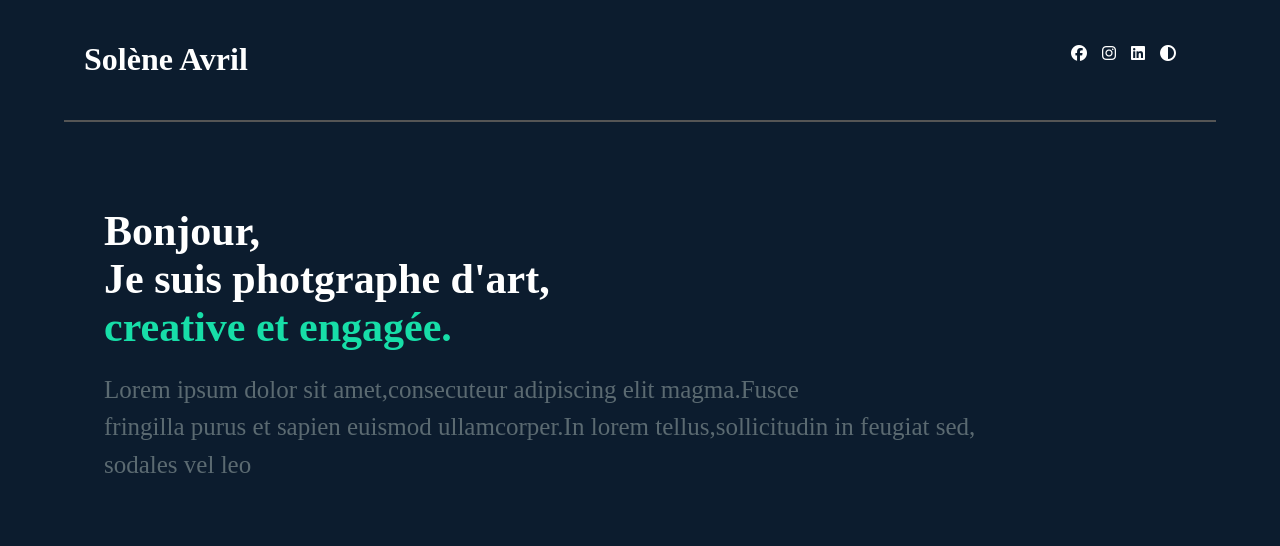
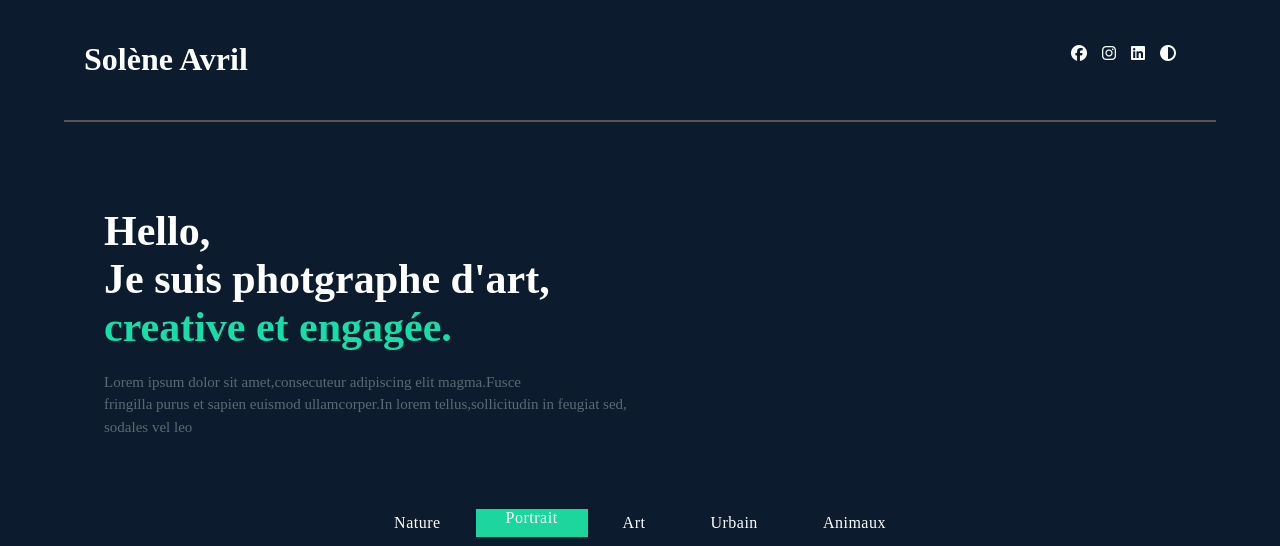
Before and after one commit to erhankilinc/TP2_Fil_Rouge, a plain HTML site: page index.html in a window 1280 px wide. Shown: the top 546 px of the page. Drawn offline with Linux system fonts and the light colour scheme.

Commit message:
9st commit

```diff
--- a/index.html
+++ b/index.html
@@ -26,7 +26,7 @@
     </header>
     <section class="introduction"> <!--configuration de la presentation (2eme partie) -->
         <h2>
-            Bonjour,<br>Je suis photgraphe d'art,<br><span> creative et engagée.</span>
+            Hello,<br>Je suis photgraphe d'art,<br><span> creative et engagée.</span>
         </h2>
         <p>
             <div>
--- a/style.css
+++ b/style.css
@@ -50,7 +50,7 @@ header{
 
 .introduction div{
     line-height: 1.5;
-    font-size: 25px;
+    font-size: 15px;
     color: #5b6a71;
 }
 
@@ -116,6 +116,7 @@ footer p{
 
     .introduction div{
         color: #5b6a71;
+        font-size: 15px;
     }
 
     .foto {
@@ -204,7 +205,7 @@ footer p{
     }
 
     .introduction div; {
-        font-size: 16px;
+        font-size: 10px;
         color: #5b6a71;
     }
 
```
